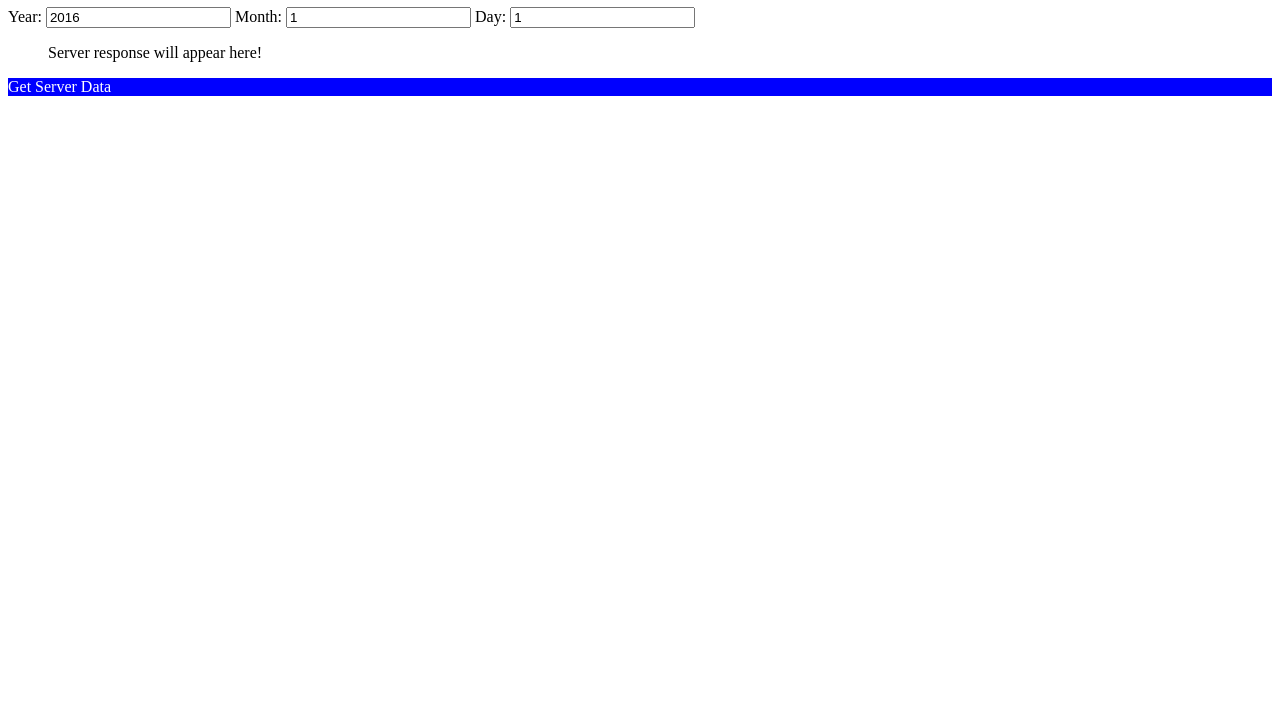
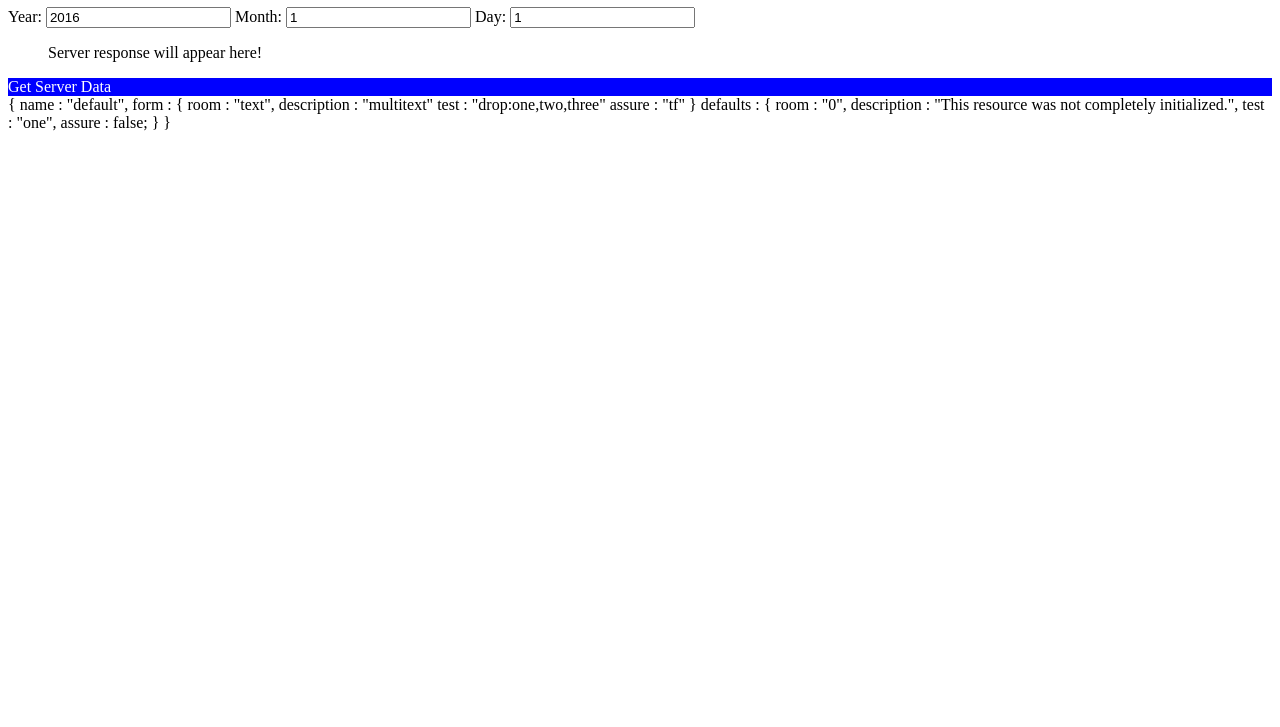
Before and after one commit to craigweeks99/reservationator, a plain HTML site: page client/main.html in a window 1280 px wide. Shown: the part 73-800 px from the top of the page. Drawn offline with nearby package versions, Linux system fonts and the light colour scheme.

Commit message:
work on json to form

```diff
--- a/client/main.html
+++ b/client/main.html
@@ -18,3 +18,21 @@
     <script src="https://ajax.googleapis.com/ajax/libs/jquery/3.1.0/jquery.min.js"></script>
     <script src="client.js"></script>
 </html>
+
+{
+  name : "default",
+  form :
+  {
+    room : "text",
+    description : "multitext"
+    test : "drop:one,two,three"
+    assure : "tf"
+  }
+  defaults :
+  {
+    room : "0",
+    description : "This resource was not completely initialized.",
+    test : "one",
+    assure : false;
+  }
+}
```
Also changed, not shown: server/nodeMin.js (+8 -8 lines), client/main.js (added).
